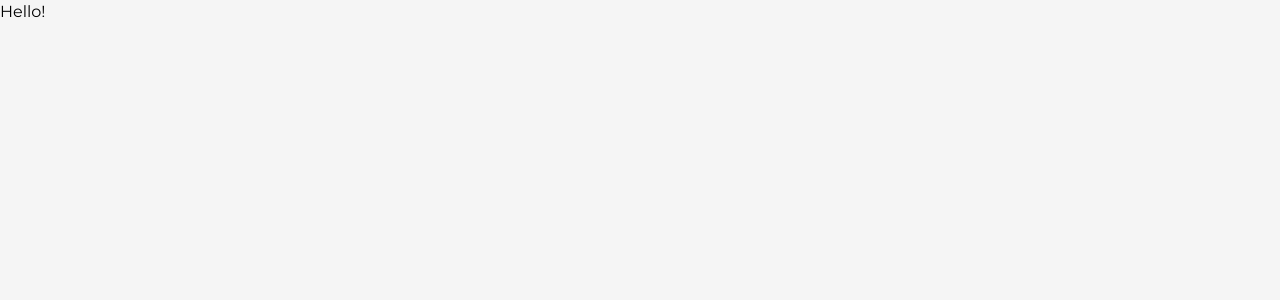
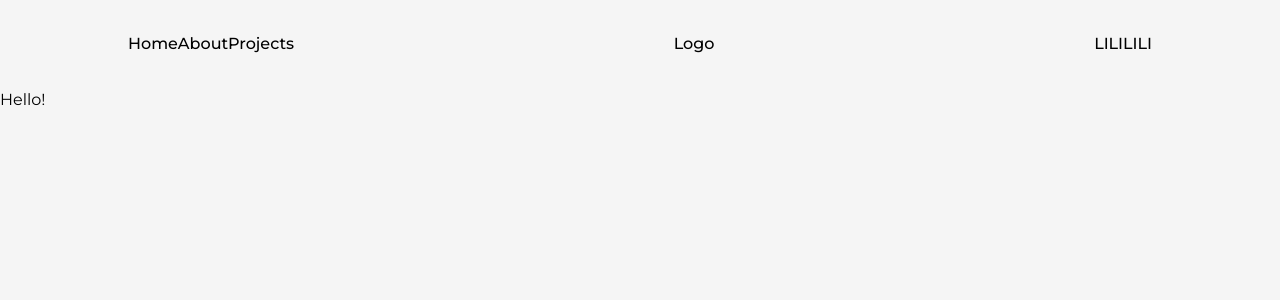
Before and after one commit to natalia-belei/natalia-belei.github.io, a Next.js app in the folder reactportfolio/: page / in a window 1280 px wide. Shown: the top 300 px of the page. Built offline with nearby package versions, Linux system fonts and the light colour scheme.

Commit message:
Add initial NavBar component.

```diff
--- /dev/null
+++ b/reactportfolio/src/components/NavBar.js
@@ -0,0 +1,23 @@
+import React from 'react';
+import Link from 'next/link';
+
+const NavBar = () => {
+  return (
+    <header className='w-full px-32 py-8 font-medium flex items-center justify-between'>
+      <nav>
+        <Link href="/">Home</Link>
+        <Link href="/about">About</Link>
+        <Link href="/projects">Projects</Link>
+      </nav>
+      <h2>Logo</h2>
+      <nav>
+        <Link href="/" target={"_blank"}>LI</Link>
+        <Link href="/" target={"_blank"}>LI</Link>
+        <Link href="/" target={"_blank"}>LI</Link>
+        <Link href="/" target={"_blank"}>LI</Link>
+      </nav>
+    </header>
+  );
+}
+
+export default NavBar;
--- a/reactportfolio/src/pages/_app.js
+++ b/reactportfolio/src/pages/_app.js
@@ -1,3 +1,4 @@
+import NavBar from '@/components/NavBar'
 import '@/styles/globals.css'
 import { Montserrat } from "next/font/google"
 import Head from 'next/head'
@@ -15,6 +16,7 @@ export default function App({ Component, pageProps }) {
         <link rel="icon" href="/favicon.ico" />
       </Head>
       <main className={`${montserrat.variable} font-mont bg-light w-full min-h-screen`}>
+        <NavBar />
         <Component {...pageProps} />
       </main>
     </>
```
